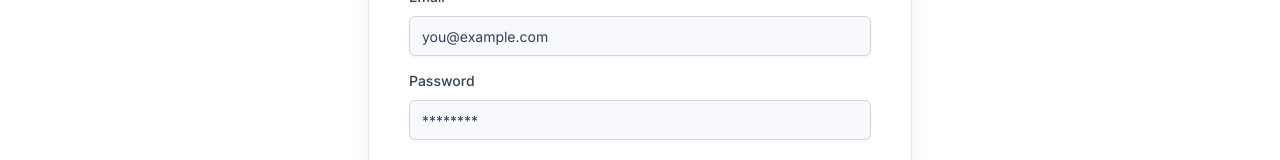
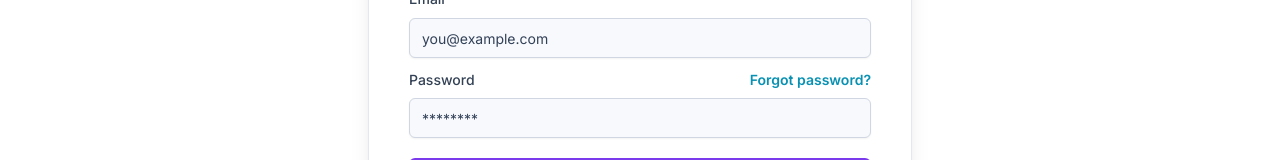
Before and after one commit to sirbxueonline-arch/phsionline-app, a Next.js app: page /auth/signin in a window 1280 px wide. Shown: the part 436-596 px from the top of the page. Built offline with nearby package versions, Linux system fonts and the light colour scheme; no server answers.

Commit message:
Add password reset to sign in page

```diff
--- a/app/(auth)/auth/signin/page.tsx
+++ b/app/(auth)/auth/signin/page.tsx
@@ -3,13 +3,13 @@
 import { useEffect, useState } from "react";
 import Link from "next/link";
 import { useRouter } from "next/navigation";
-import { signInWithEmailAndPassword, signInWithPopup } from "firebase/auth";
+import { sendPasswordResetEmail, signInWithEmailAndPassword, signInWithPopup } from "firebase/auth";
 import { auth, googleProvider } from "@/lib/firebase";
 import { useAuth } from "@/components/AuthProvider";
 import { Button } from "@/components/ui/button";
 import { Input } from "@/components/ui/input";
 import { Label } from "@/components/ui/label";
-import { AlertCircle, Loader2 } from "lucide-react";
+import { AlertCircle, CheckCircle2, Loader2 } from "lucide-react";
 import Image from "next/image";
 
 const formatAuthError = (err: any) => {
@@ -18,7 +18,7 @@ const formatAuthError = (err: any) => {
     return "Check your email or password and try again.";
   }
   if (code.includes("network-request-failed")) {
-    return "Network issue—please retry once your connection is stable.";
+    return "Network issue - please retry once your connection is stable.";
   }
   if (code.includes("operation-not-supported") || code.includes("popup-blocked"))
     return "This browser blocks pop-ups. Use email/password or try the Google redirect option.";
@@ -32,7 +32,9 @@ export default function SignInPage() {
   const [email, setEmail] = useState("");
   const [password, setPassword] = useState("");
   const [error, setError] = useState<string | null>(null);
+  const [message, setMessage] = useState<string | null>(null);
   const [loading, setLoading] = useState(false);
+  const [resetLoading, setResetLoading] = useState(false);
 
   useEffect(() => {
     if (user) router.replace("/dashboard");
@@ -42,6 +44,7 @@ export default function SignInPage() {
     e.preventDefault();
     setLoading(true);
     setError(null);
+    setMessage(null);
     try {
       await signInWithEmailAndPassword(auth, email, password);
       router.push("/dashboard");
@@ -55,6 +58,7 @@ export default function SignInPage() {
   const handleGoogle = async () => {
     setLoading(true);
     setError(null);
+    setMessage(null);
     try {
       await signInWithPopup(auth, googleProvider);
       router.push("/dashboard");
@@ -65,6 +69,29 @@ export default function SignInPage() {
       }
       setError(formatAuthError(err));
       setLoading(false);
+    }
+  };
+
+  const handlePasswordReset = async () => {
+    const normalizedEmail = email.trim();
+    if (!normalizedEmail) {
+      setError("Enter your email to get a reset link.");
+      return;
+    }
+    setResetLoading(true);
+    setError(null);
+    setMessage(null);
+    try {
+      await sendPasswordResetEmail(auth, normalizedEmail);
+      setMessage("If that email is registered, we've sent a reset link.");
+    } catch (err: any) {
+      if (err?.code?.includes("user-not-found")) {
+        setMessage("If that email is registered, we've sent a reset link.");
+      } else {
+        setError(formatAuthError(err));
+      }
+    } finally {
+      setResetLoading(false);
     }
   };
 
@@ -94,7 +121,17 @@ export default function SignInPage() {
             />
           </div>
           <div className="space-y-2">
-            <Label htmlFor="password">Password</Label>
+            <div className="flex items-center justify-between">
+              <Label htmlFor="password">Password</Label>
+              <button
+                type="button"
+                onClick={handlePasswordReset}
+                className="text-sm font-semibold text-cyan-600 underline-offset-4 hover:underline dark:text-cyan-200 disabled:cursor-not-allowed disabled:opacity-60"
+                disabled={loading || resetLoading}
+              >
+                {resetLoading ? "Sending..." : "Forgot password?"}
+              </button>
+            </div>
             <Input
               id="password"
               type="password"
@@ -110,6 +147,12 @@ export default function SignInPage() {
           <div className="flex items-center gap-2 rounded-md border border-red-500/60 bg-red-50 p-3 text-sm text-red-700 dark:border-red-500/40 dark:bg-red-500/10 dark:text-red-100">
             <AlertCircle className="h-4 w-4" />
             {error}
+          </div>
+        )}
+        {message && (
+          <div className="flex items-center gap-2 rounded-md border border-emerald-500/60 bg-emerald-50 p-3 text-sm text-emerald-700 dark:border-emerald-500/40 dark:bg-emerald-500/10 dark:text-emerald-100">
+            <CheckCircle2 className="h-4 w-4" />
+            {message}
           </div>
         )}
 
```
